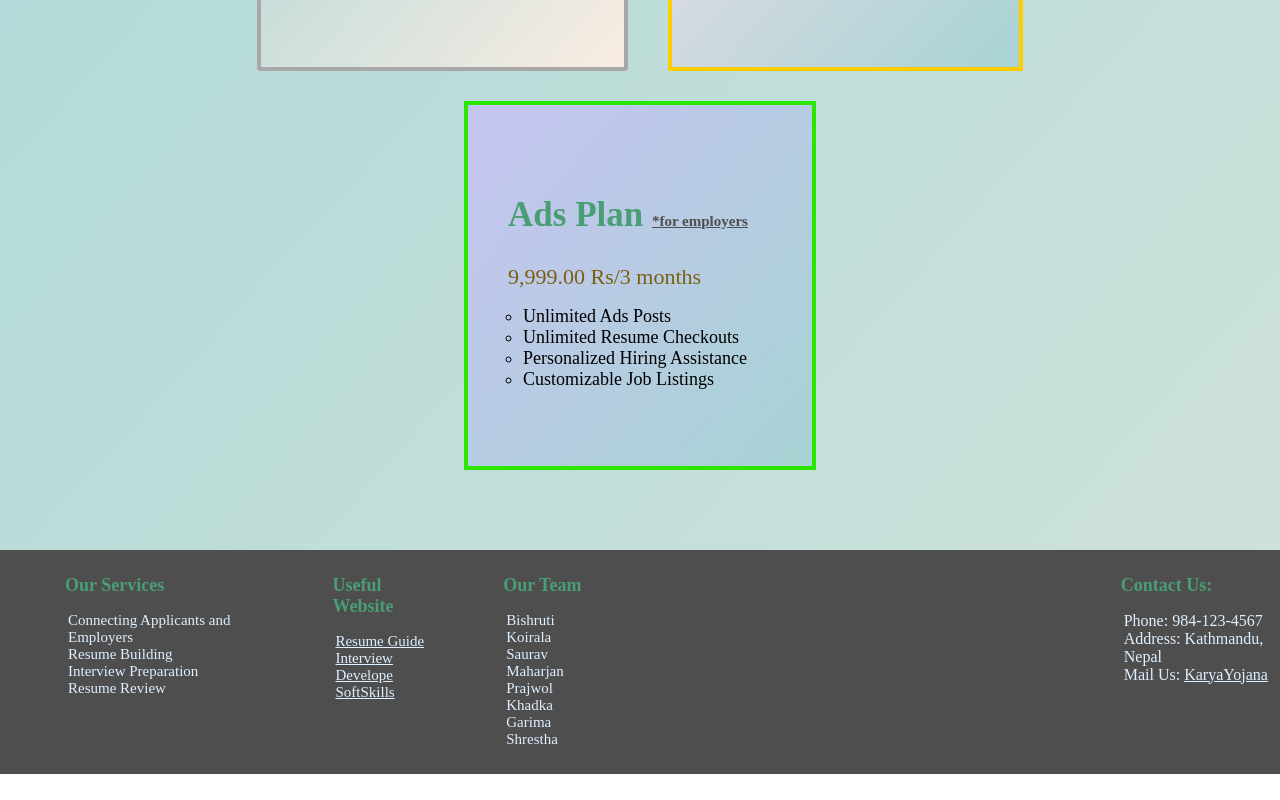
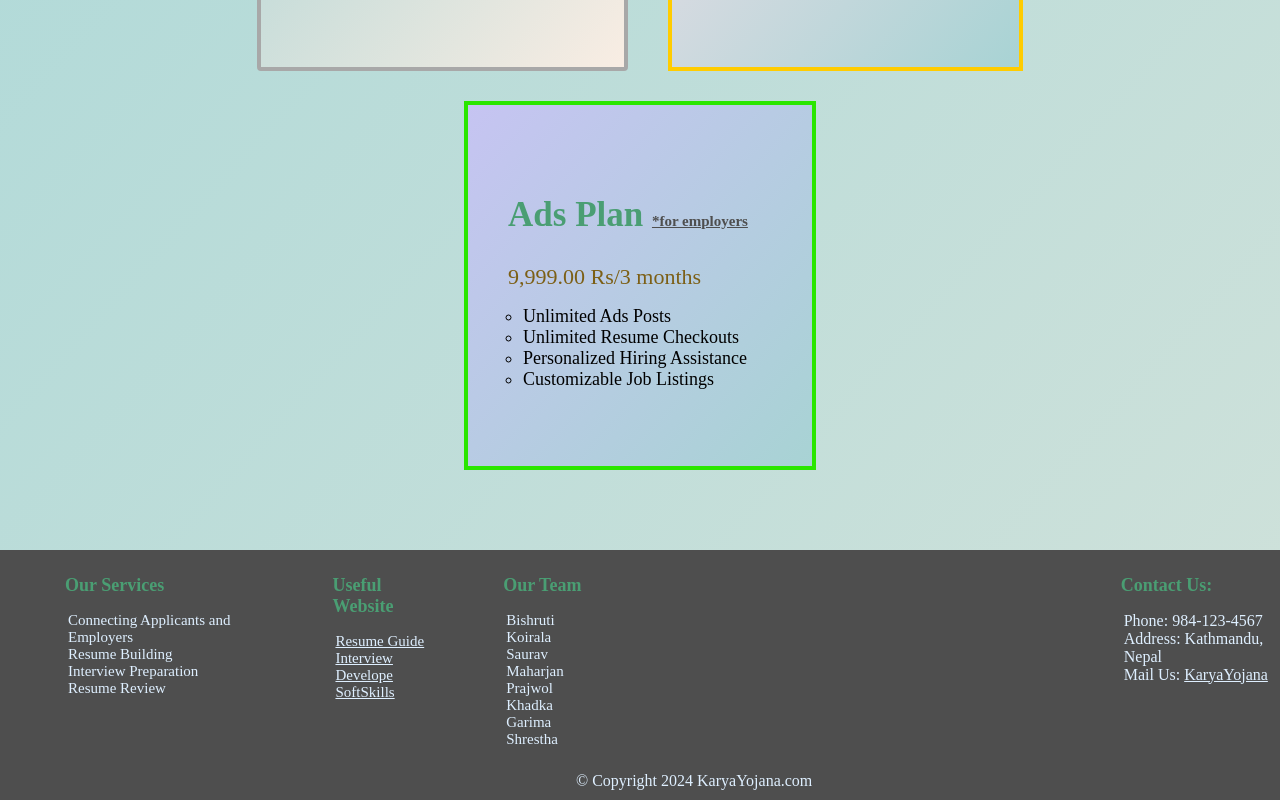
Before and after one commit to b-shhhh/KaryaYojana, a React (Vite) app in the folder karya-yojana/: page / in a window 1280 px wide. Shown: the part 2556-3356 px from the top of the page. Before the commit the page ends 3330 px from the top, so only its background shows below. Built offline with nearby package versions, Linux system fonts and the light colour scheme.

Commit message:
Final Change

```diff
--- a/karya-yojana/src/css/landingstyle.css
+++ b/karya-yojana/src/css/landingstyle.css
@@ -559,3 +559,8 @@ body {
 .Touch li a{
     color: #deefff;
 }
+#copy{
+    margin-top: 8px;
+    color: #deefff;
+    margin-left: 45%;
+}
--- a/karya-yojana/src/rct/Footer.jsx
+++ b/karya-yojana/src/rct/Footer.jsx
@@ -25,9 +25,9 @@ function Footer(){
             <div className="mid-foot">
                 <h2>Useful Website</h2>
                 <ul>
-                    <li><a href="https://www.myperfectresume.com/career-center/resumes/how-to/write">Resume Guide</a></li>
-                    <li><a href="https://www.themuse.com/advice/interview-questions-and-answers">Interview</a></li>
-                    <li><a href="https://www.investopedia.com/terms/s/soft-skills.asp">Develope SoftSkills</a></li>
+                    <li><a href="https://www.myperfectresume.com/career-center/resumes/how-to/write" target="_blank">Resume Guide</a></li>
+                    <li><a href="https://www.themuse.com/advice/interview-questions-and-answers" target="_blank">Interview</a></li>
+                    <li><a href="https://www.investopedia.com/terms/s/soft-skills.asp" target="_blank">Develope SoftSkills</a></li>
                 </ul>
             </div>
             <div className="mid-foot">
@@ -46,10 +46,11 @@ function Footer(){
                 <ul>
                     <li>Phone: 984-123-4567</li>
                     <li>Address: Kathmandu, Nepal</li>
-                    <li>Mail Us: <a href="mailto:prazolkhadka67@gmail.com">KaryaYojana</a></li>
+                    <li>Mail Us: <a href="mailto:prazolkhadka67@gmail.com" target="_blank">KaryaYojana</a></li>
                 </ul>
             </div>
             </div>
+            <footer id="copy">© Copyright 2024 KaryaYojana.com</footer>
         </div>
             )}
         </footer>
```
